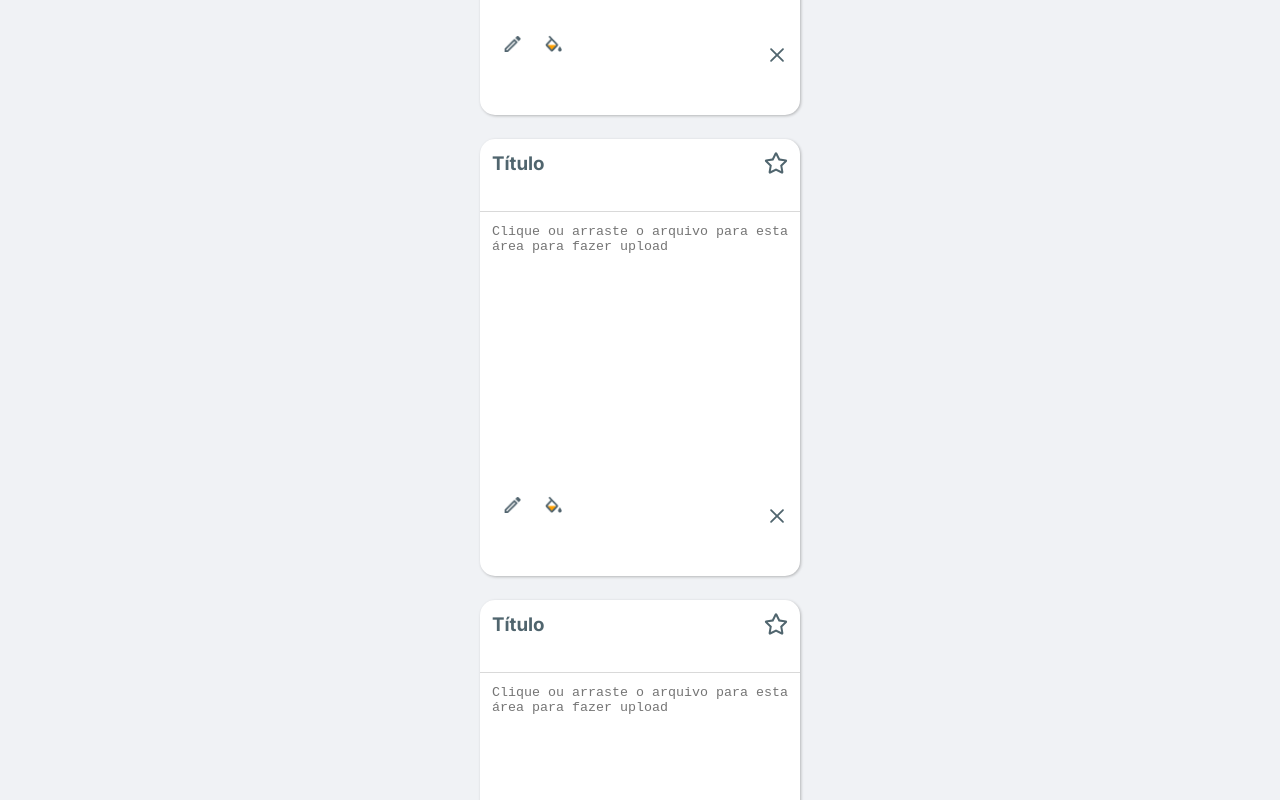
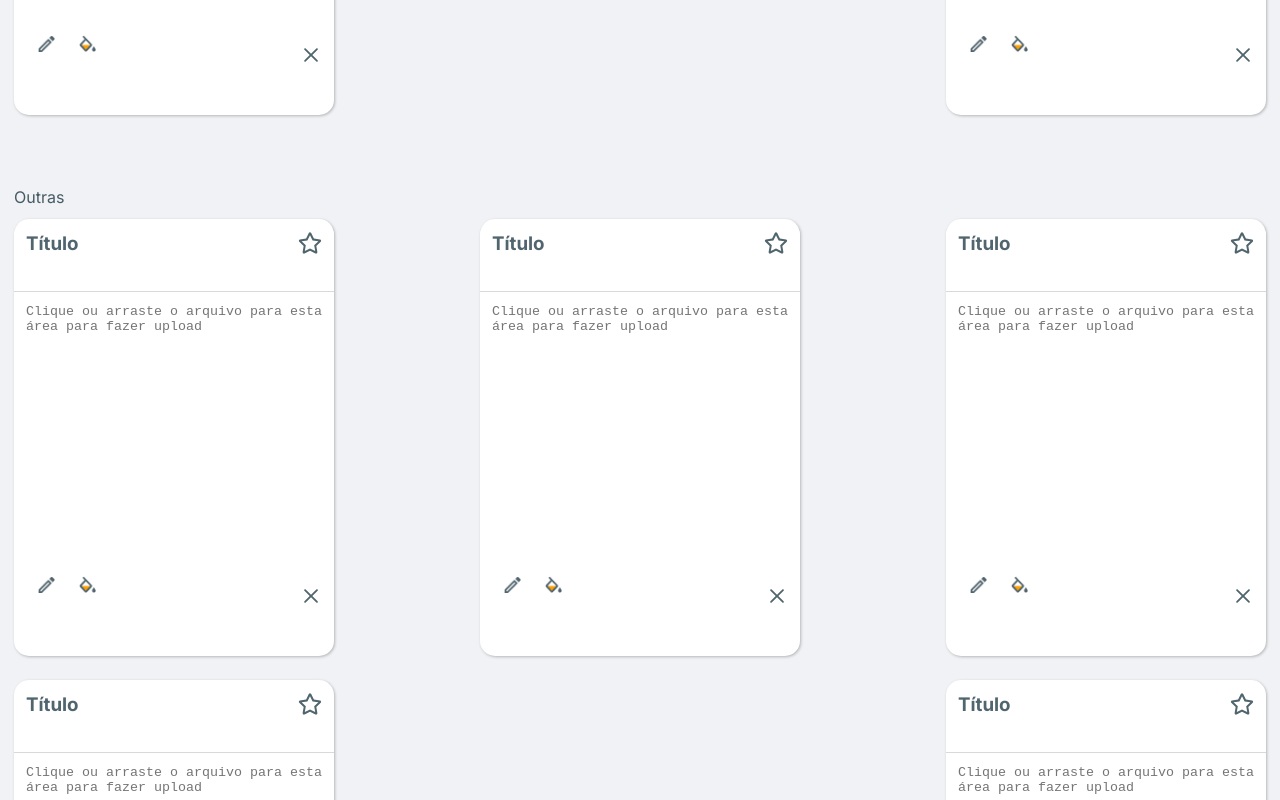
Before and after one commit to Aristidescosta/corelaba-api-challenge, a React (Vite) app in the folder frontend/: page / in a window 1280 px wide. Shown: the part 1040-1840 px from the top of the page. Built offline with nearby package versions, Linux system fonts and the light colour scheme.

Commit message:
refator: configurando layout para desktop

```diff
--- a/frontend/src/pages/home/index.tsx
+++ b/frontend/src/pages/home/index.tsx
@@ -20,18 +20,18 @@ export const Home: React.FC = () => {
         <article className="center">
           <p>Favoritos</p>
 
-          <div>
+          <div className="list-task">
             {[1, 2, 3, 4, 5].map((item, index) => (
-              <TaskCard task={task} key={index}/>
+              <TaskCard task={task} key={index} />
             ))}
           </div>
         </article>
         <article className="center">
           <p>Outras</p>
 
-          <div>
+          <div className="list-task">
             {[1, 2, 3, 4, 5].map((item, index) => (
-              <TaskCard task={task} key={index}/>
+              <TaskCard task={task} key={index} />
             ))}
           </div>
         </article>
--- a/frontend/src/shared/components/TaskCard/index.tsx
+++ b/frontend/src/shared/components/TaskCard/index.tsx
@@ -1,10 +1,12 @@
 import React, { useEffect, useRef, useState } from "react";
 import { FaRegStar } from "react-icons/fa";
 import { FaStar } from "react-icons/fa";
+import { CgClose } from "react-icons/cg";
+
+import { DropdownMenuColors } from "../DropdownMenuColors";
 import { Divider } from "../Divider";
-import { CgClose } from "react-icons/cg";
+
 import "./task-card.scss";
-import { DropdownMenuColors } from "../DropdownMenuColors";
 
 interface ITaskCardProps {
   toCreate?: boolean;
@@ -25,10 +27,6 @@ export const TaskCard: React.FC<ITaskCardProps> = ({
 }) => {
   const [cardTitle, setCardTitle] = useState("Título");
   const [showMenuColors, setShowMenuColors] = useState(false);
-
-  const removeMenuColors = () => {
-    setShowMenuColors(false);
-  };
 
   const dropdownRef = useRef<HTMLDivElement>(null);
 
--- a/frontend/src/shared/components/TaskCard/task-card.scss
+++ b/frontend/src/shared/components/TaskCard/task-card.scss
@@ -19,6 +19,10 @@ div {
     border-radius: 15px;
     background-color: #fff;
     box-shadow: 1px 1px 3px 0px rgba(0, 0, 0, 0.25);
+
+    @media (max-width: 375px) {
+      width: 280px;
+    }
 
     input {
       width: 80%;
--- a/frontend/src/shared/styles/home.scss
+++ b/frontend/src/shared/styles/home.scss
@@ -73,6 +73,16 @@ main {
     align-items: center;
     flex-direction: column;
     gap: 12px;
+
+    .list-task {
+      @media (min-width: 768px) {
+        display: flex;
+        flex-wrap: wrap;
+        margin: 0 14px;
+        justify-content: space-between;
+        align-items: center;
+      }
+    }
   }
 
   article {
@@ -81,9 +91,14 @@ main {
     p {
       text-align: start;
       width: 320px;
+
+      @media (min-width: 768px) {
+        align-self: flex-start;
+        margin-left: 14px;
+      }
     }
 
-    div > div{
+    div > div {
       margin-bottom: 24px;
     }
   }
```
